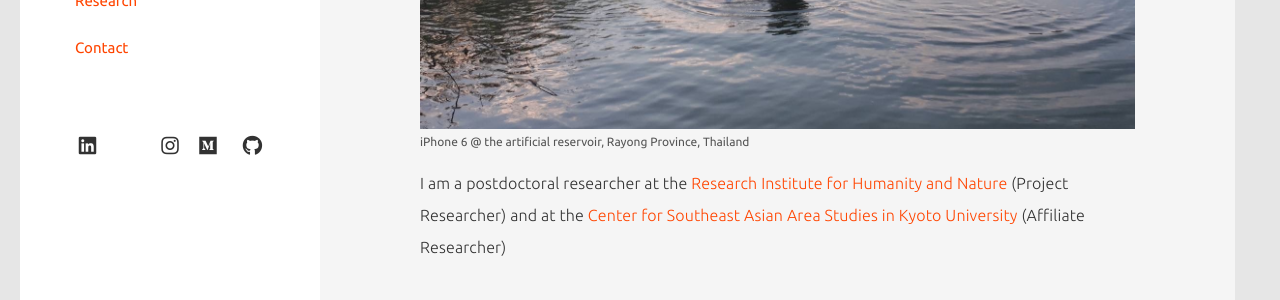
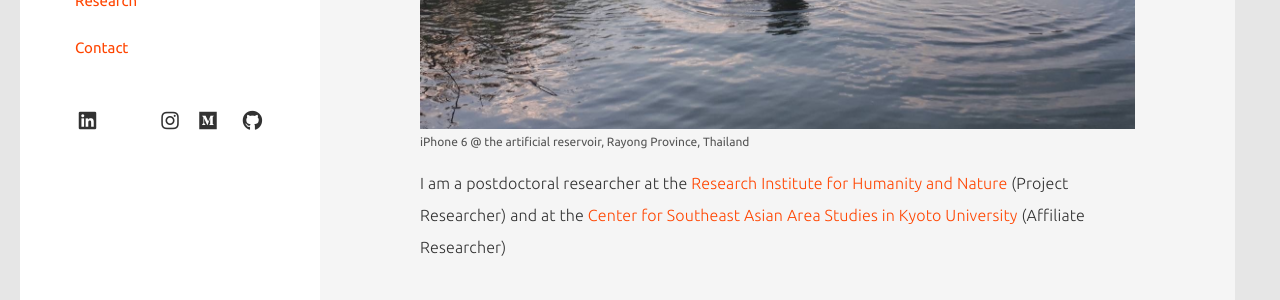
Before and after one commit to tjdk1992/tjdk1992.github.io, a Jekyll site: the page built from index.md, in a window 1280 px wide. Shown: the part 491-791 px from the top of the page. Built offline with Jekyll 4.4.1, drawn with Linux system fonts in a browser that asks for light colours; nearby versions of some CDN libraries; a style sheet for code colours, icons or effects is not loaded.

Commit message:
update site

```diff
--- a/_data/social.yml
+++ b/_data/social.yml
@@ -17,3 +17,8 @@
 - name: "GitHub"
   url: "https://github.com/tjdk1992"
   icon: "fab fa-github fa-fw fa-lg"
+
+- name: "Google Scholar"
+  url: "https://scholar.google.com/citations?user=0FkZEeYAAAAJ&hl=en&oi=ao"
+  icon: "ai ai-google-scholar"
+  row: 2
--- a/_includes/sidebar.html
+++ b/_includes/sidebar.html
@@ -39,7 +39,7 @@
 
   <div class="socialmedia">
     {% for item in site.data.social %}
-      <p>
+      <p class="{% if item.row == 2 %}social-row2{% endif %}">
         <a href="{{ item.url }}" target="_blank" rel="noopener noreferrer" aria-label="{{ item.name }}">
           <i class="{{ item.icon }}"></i>
         </a>
--- a/assets/css/components.css
+++ b/assets/css/components.css
@@ -57,8 +57,10 @@
 .socialmedia {
   display: grid;
   grid-template-columns: repeat(5, 1fr);
+  grid-auto-rows: auto;
+  row-gap: 10px;
   width: 100%;
-  margin-top: 50px;
+  margin-top: 25px;
 }
 
 .socialmedia p {
@@ -101,6 +103,19 @@
   text-align: center;
 }
 
+/* ORCID icon monochrome */
+.ai-orcid {
+  color: rgb(50, 50, 50) !important;
+}
+
+.ai-google-scholar {
+  color: rgb(50, 50, 50);
+}
+
+.social-row2 {
+  grid-column: 3;
+}
+
 /* figure component */
 
 .page-figure,
```
